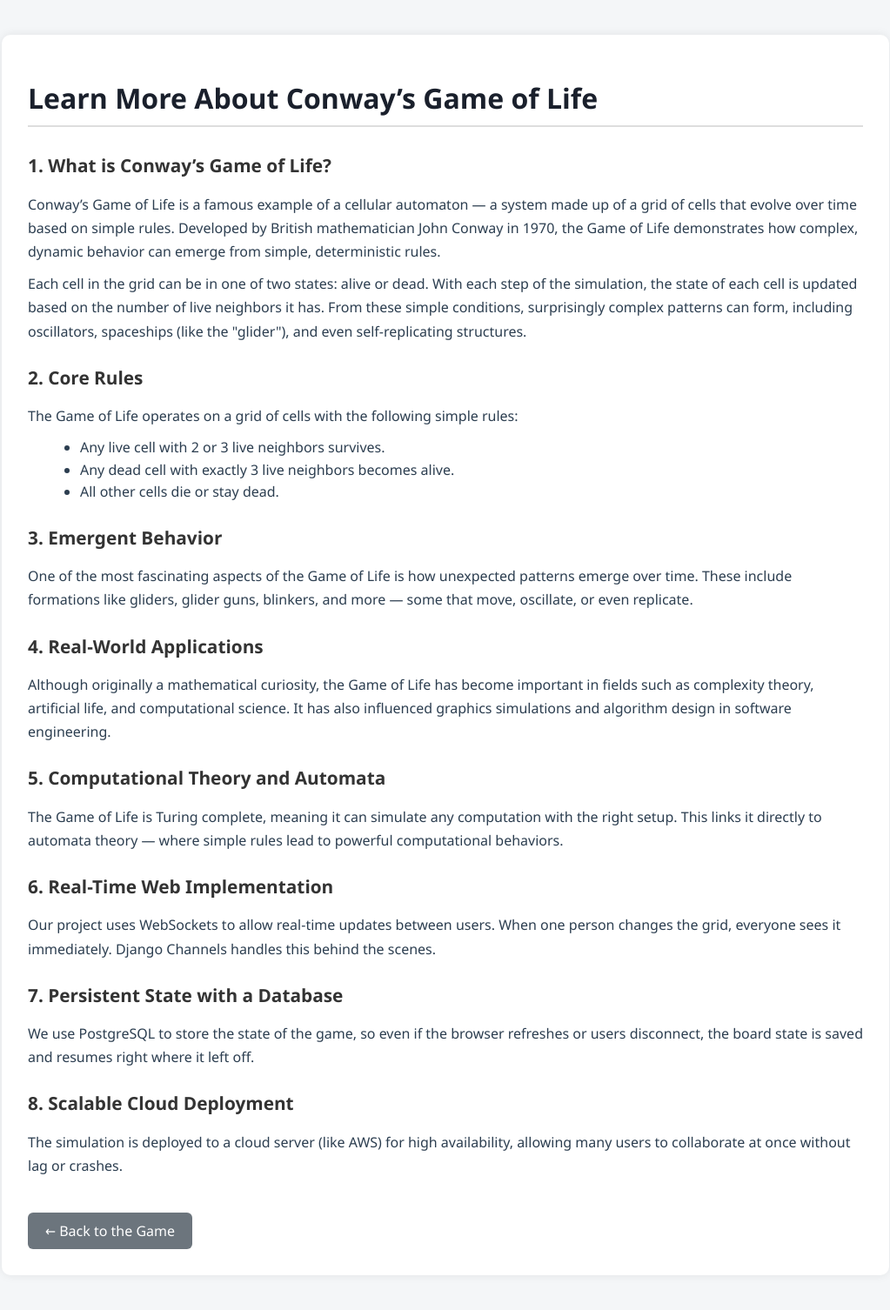
After one commit to kh-aaa-aaa-aaa-n/Conways-Game-of-Live-Service, a Django app: page /learn-more/ in a window 1280 px wide. The commit adds this page. Shown: the whole page at 87% size, without its empty margins (128-1151 px from the left). Run offline with Django 5.2, Linux system fonts and the light colour scheme.

Commit message:
Added Learn More page and with small updates to templates, views, and routes

```diff
--- a/game/templates/game.html
+++ b/game/templates/game.html
@@ -116,6 +116,11 @@
                 <button id="stop-button">Stop</button>
                 <button id="clear-button">Clear</button>
             </div>
+	    <div class="controls" style="text-align: right; margin-top: 10px;">
+	        <a href="{% url 'game:learn_more' %}">
+		    <button>Learn More</button>
+		</a>
+	    </div>
         </div>
     </main>
 
--- /dev/null
+++ b/game/templates/learn_more.html
@@ -0,0 +1,128 @@
+<!DOCTYPE html>
+<html lang="en">
+<head>
+    <meta charset="UTF-8">
+    <title>Learn More – Conway’s Game of Life</title>
+    <style>
+        body {
+            font-family: 'Segoe UI', Tahoma, Geneva, Verdana, sans-serif;
+            background-color: #f4f6f8;
+            color: #2c3e50;
+            margin: 0;
+            padding: 0;
+        }
+
+        .container {
+            max-width: 960px;
+            margin: 40px auto;
+            padding: 30px;
+            background-color: #ffffff;
+            border-radius: 10px;
+            box-shadow: 0 0 12px rgba(0, 0, 0, 0.08);
+        }
+
+        h1 {
+            font-size: 2rem;
+            margin-bottom: 30px;
+            color: #1a202c;
+            border-bottom: 2px solid #ddd;
+            padding-bottom: 10px;
+        }
+
+        h2 {
+            font-size: 1.3rem;
+            margin-top: 25px;
+            color: #333;
+        }
+
+        p {
+            font-size: 1rem;
+            line-height: 1.7;
+            margin: 10px 0;
+        }
+
+        ul {
+            margin: 10px 0 20px 20px;
+        }
+
+        li {
+            line-height: 1.6;
+        }
+
+        a.button {
+            display: inline-block;
+            margin-top: 30px;
+            padding: 10px 20px;
+            background-color: #6c757d;
+            color: white;
+            text-decoration: none;
+            border-radius: 6px;
+            font-size: 1rem;
+            transition: background-color 0.3s ease;
+        }
+
+        a.button:hover {
+            background-color: #5a6268;
+        }
+    </style>
+</head>
+<body>
+    <div class="container">
+        <h1>Learn More About Conway’s Game of Life</h1>
+
+        <h2>1. What is Conway’s Game of Life?</h2>
+        <p>
+            Conway’s Game of Life is a famous example of a cellular automaton — a system made up of a grid of cells that evolve over time based on simple rules.
+            Developed by British mathematician John Conway in 1970, the Game of Life demonstrates how complex, dynamic behavior can emerge from simple, deterministic rules.
+        </p>
+        <p>
+            Each cell in the grid can be in one of two states: alive or dead. With each step of the simulation, the state of each cell is updated based on the number of live neighbors it has.
+            From these simple conditions, surprisingly complex patterns can form, including oscillators, spaceships (like the "glider"), and even self-replicating structures.
+        </p>
+
+        <h2>2. Core Rules</h2>
+        <p>The Game of Life operates on a grid of cells with the following simple rules:</p>
+        <ul>
+            <li>Any live cell with 2 or 3 live neighbors survives.</li>
+            <li>Any dead cell with exactly 3 live neighbors becomes alive.</li>
+            <li>All other cells die or stay dead.</li>
+        </ul>
+
+        <h2>3. Emergent Behavior</h2>
+        <p>
+            One of the most fascinating aspects of the Game of Life is how unexpected patterns emerge over time.
+            These include formations like gliders, glider guns, blinkers, and more — some that move, oscillate, or even replicate.
+        </p>
+
+        <h2>4. Real-World Applications</h2>
+        <p>
+            Although originally a mathematical curiosity, the Game of Life has become important in fields such as complexity theory, artificial life, and computational science.
+            It has also influenced graphics simulations and algorithm design in software engineering.
+        </p>
+
+        <h2>5. Computational Theory and Automata</h2>
+        <p>
+            The Game of Life is Turing complete, meaning it can simulate any computation with the right setup.
+            This links it directly to automata theory — where simple rules lead to powerful computational behaviors.
+        </p>
+
+        <h2>6. Real-Time Web Implementation</h2>
+        <p>
+            Our project uses WebSockets to allow real-time updates between users.
+            When one person changes the grid, everyone sees it immediately. Django Channels handles this behind the scenes.
+        </p>
+
+        <h2>7. Persistent State with a Database</h2>
+        <p>
+            We use PostgreSQL to store the state of the game, so even if the browser refreshes or users disconnect, the board state is saved and resumes right where it left off.
+        </p>
+
+        <h2>8. Scalable Cloud Deployment</h2>
+        <p>
+            The simulation is deployed to a cloud server (like AWS) for high availability, allowing many users to collaborate at once without lag or crashes.
+        </p>
+
+        <a class="button" href="{% url 'game:game' %}">← Back to the Game</a>
+    </div>
+</body>
+</html>
--- a/game/urls.py
+++ b/game/urls.py
@@ -9,4 +9,5 @@ urlpatterns = [
     path('login/', views.login_view, name='login'),
     path('logout/', views.logout_view, name='logout'),
     path('register/', views.register_view, name='register'),
+    path('learn-more/', views.learn_more, name='learn_more'),
 ]
--- a/game/views.py
+++ b/game/views.py
@@ -46,3 +46,6 @@ def logout_view(request):
 def game_view(request):
     # This view now only handles the actual game grid page
     return render(request, 'game.html')
+
+def learn_more(request):
+    return render(request, 'learn_more.html')
```
